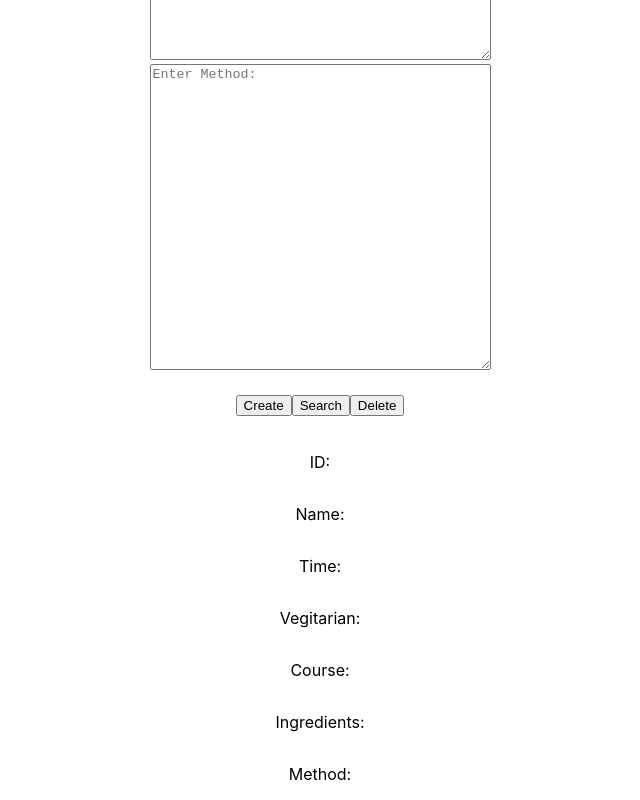
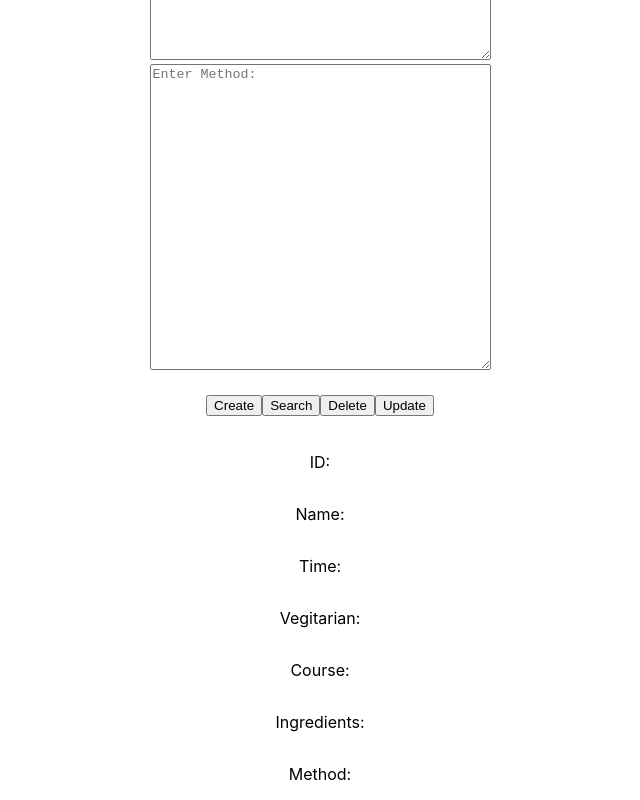
Before and after one commit to JakeTrapnell/solo_frontend, a React (Create React App) app: page / in a window 1280 px wide. Shown: the part 1121-1921 px from the top of the page, without its empty margins (320-960 px from the left). Built offline with nearby package versions, Linux system fonts and the light colour scheme; no server answers.

Commit message:
recipe update added

```diff
--- a/src/RecipeCrudButtons.js
+++ b/src/RecipeCrudButtons.js
@@ -114,9 +114,6 @@ class RecipeCrudButtons extends Component{
                 ingredients: this.state.ingredients,
                 method: this.state.method}
         })
-        .then(response=>{
-            console.log(response);
-        })
     }
 
 
@@ -148,6 +145,7 @@ class RecipeCrudButtons extends Component{
             <button className= "navButton" onClick={this.createRecipe}>Create</button>
             <button className= "navButton" onClick={this.readRecipe}>Search</button>
             <button className= "navButton" onClick={this.deleteRecipe}>Delete</button>
+            <button className= "navButton" onClick={this.updateRecipe}>Update</button>
 
             <br/>
             <br/>
```
